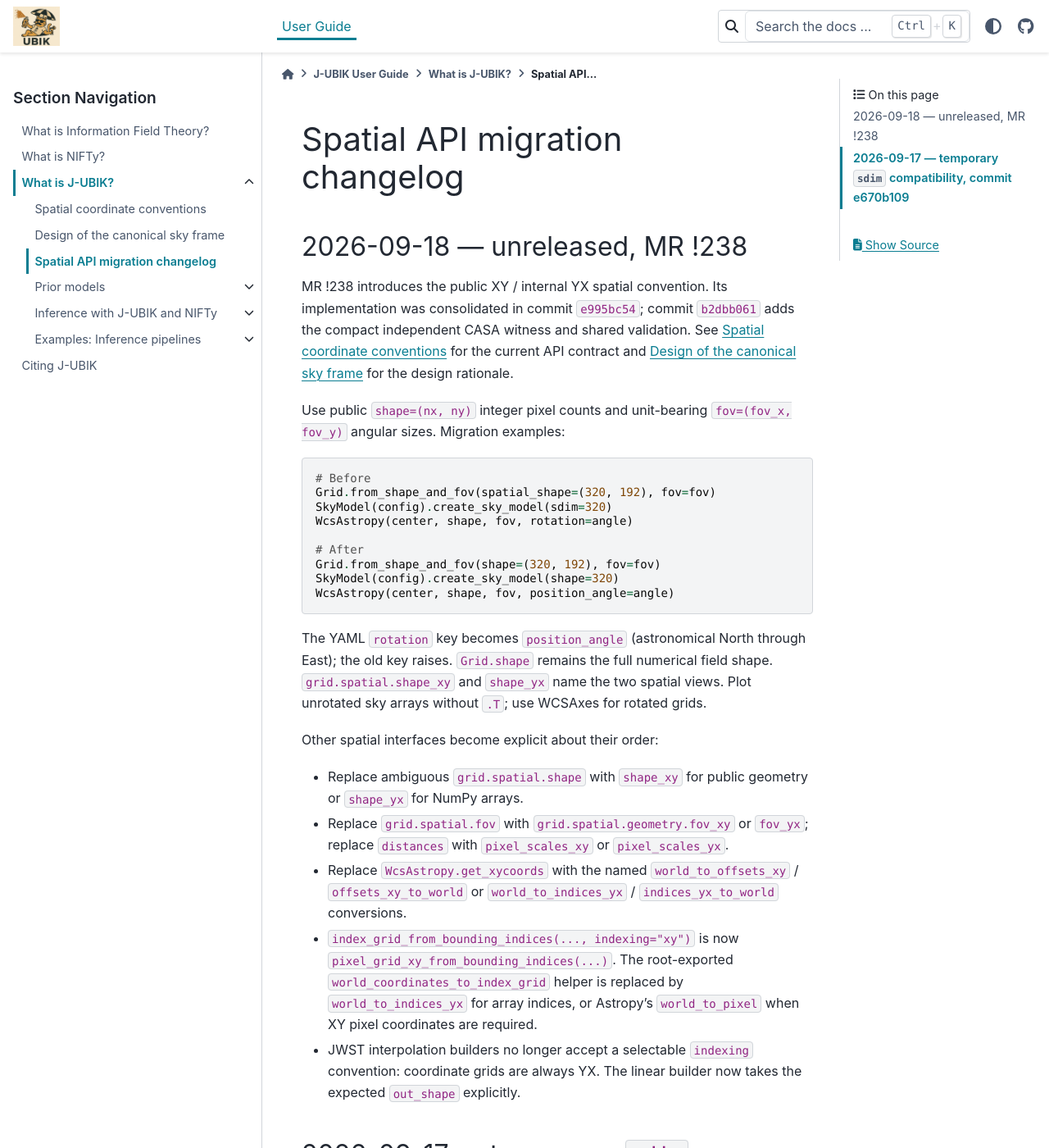
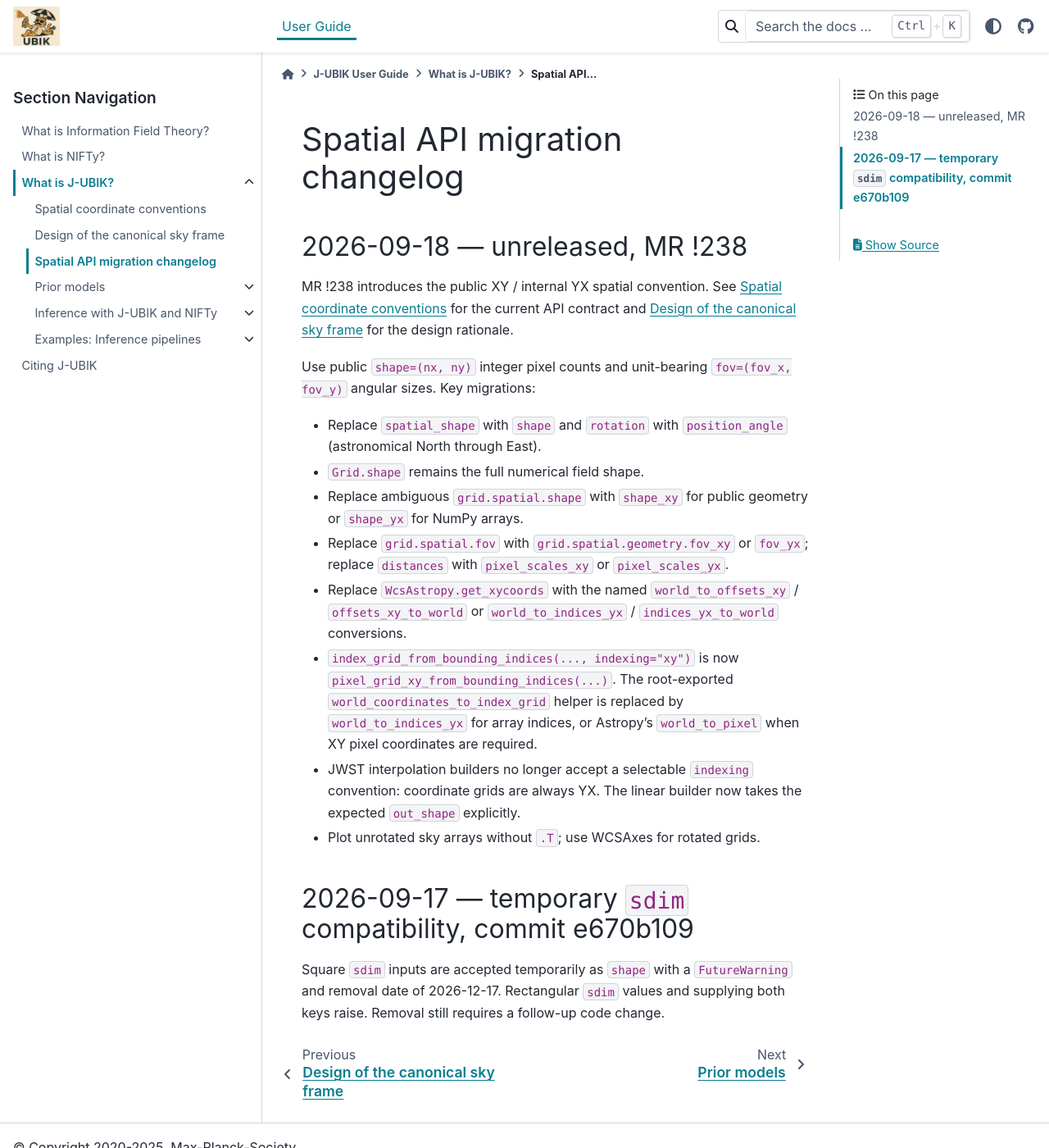
Before and after one commit to NIFTy-PPL/J-UBIK, a Sphinx documentation site: the page built from docs/source/user/changelog.rst, in a window 1280 px wide and 1400 px high. Shown: the whole window at 82% size. Built offline with Sphinx 7.4.7 and the PyData theme 0.15.4, drawn with Linux system fonts in a browser that asks for light colours; pages that are not in the unit, such as notebooks, are missing from menus; some of the changed text lies outside the part shown.

Commit message:
Simplify final canonical frame review notes

```diff
--- a/docs/source/user/changelog.rst
+++ b/docs/source/user/changelog.rst
@@ -5,32 +5,15 @@ Spatial API migration changelog
 ------------------------------------------------------------
 
 MR !238 introduces the public XY / internal YX spatial convention.
-Its implementation was consolidated in commit ``e995bc54``; commit
-``b2dbb061`` adds the compact independent CASA witness and shared validation.
 See :doc:`spatial-conventions` for the current API contract and
 :doc:`canonical-sky-design` for the design rationale.
 
 Use public ``shape=(nx, ny)`` integer pixel counts and unit-bearing
-``fov=(fov_x, fov_y)`` angular sizes. Migration examples::
+``fov=(fov_x, fov_y)`` angular sizes. Key migrations:
 
-   # Before
-   Grid.from_shape_and_fov(spatial_shape=(320, 192), fov=fov)
-   SkyModel(config).create_sky_model(sdim=320)
-   WcsAstropy(center, shape, fov, rotation=angle)
-
-   # After
-   Grid.from_shape_and_fov(shape=(320, 192), fov=fov)
-   SkyModel(config).create_sky_model(shape=320)
-   WcsAstropy(center, shape, fov, position_angle=angle)
-
-The YAML ``rotation`` key becomes ``position_angle`` (astronomical North
-through East); the old key raises. ``Grid.shape`` remains the full numerical
-field shape.
-``grid.spatial.shape_xy`` and ``shape_yx`` name the two spatial views. Plot
-unrotated sky arrays without ``.T``; use WCSAxes for rotated grids.
-
-Other spatial interfaces become explicit about their order:
-
+* Replace ``spatial_shape`` with ``shape`` and ``rotation`` with
+  ``position_angle`` (astronomical North through East).
+* ``Grid.shape`` remains the full numerical field shape.
 * Replace ambiguous ``grid.spatial.shape`` with ``shape_xy`` for public
   geometry or ``shape_yx`` for NumPy arrays.
 * Replace ``grid.spatial.fov`` with ``grid.spatial.geometry.fov_xy`` or
@@ -47,17 +30,11 @@ Other spatial interfaces become explicit about their order:
 * JWST interpolation builders no longer accept a selectable ``indexing``
   convention: coordinate grids are always YX. The linear builder now takes
   the expected ``out_shape`` explicitly.
+* Plot unrotated sky arrays without ``.T``; use WCSAxes for rotated grids.
 
 2026-09-17 — temporary ``sdim`` compatibility, commit e670b109
 -------------------------------------------------------------------------------
 
-Square ``sdim`` configurations and ``create_sky_model(sdim=...)`` arguments
-are temporarily accepted as ``shape``, with a ``FutureWarning`` naming MR
-!238, the migration reference and the removal date, 2026-12-17. Rectangular
-``sdim`` values remain errors because the old key did not state an axis
-order; supplying both ``sdim`` and ``shape`` is also an error.
-
-``SDIM_REMOVAL_DATE`` and a dated removal TODO live in
-``jubik/_deprecation.py``. The date documents the planned removal; it is not
-an automatic calendar-triggered runtime switch. Removing the shim needs a
-follow-up code change after the compatibility window.
+Square ``sdim`` inputs are accepted temporarily as ``shape`` with a
+``FutureWarning`` and removal date of 2026-12-17. Rectangular ``sdim`` values
+and supplying both keys raise. Removal still requires a follow-up code change.
```
Also changed, not shown: 4 other files.
